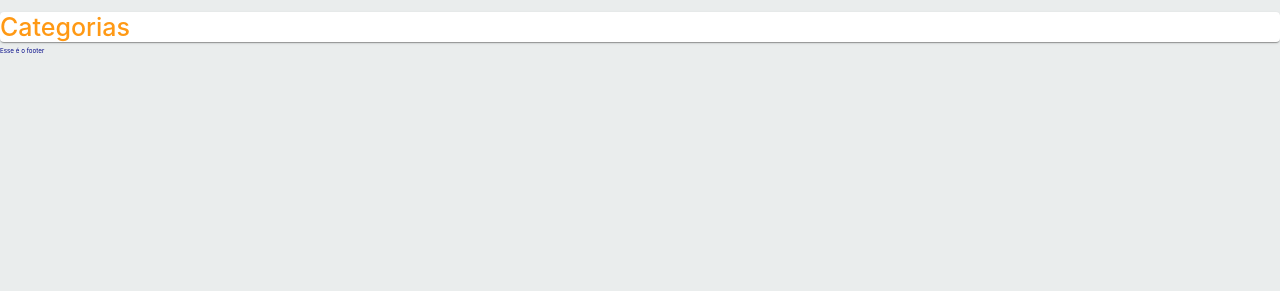
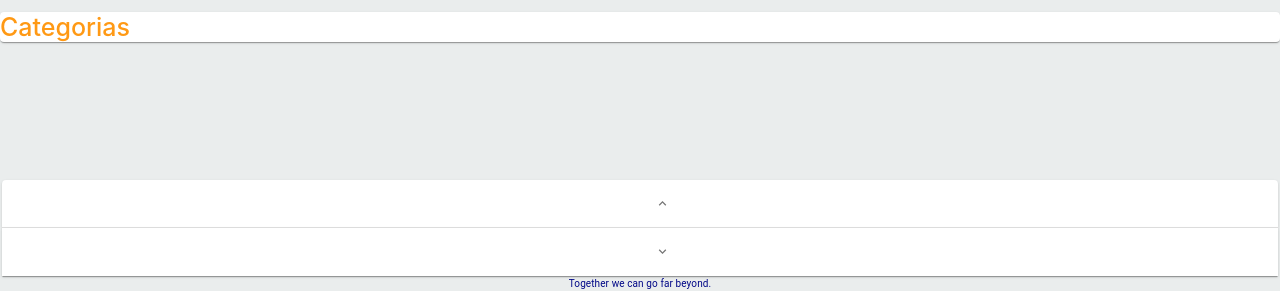
Before and after one commit to Cayama/cayama, a Next.js app in the folder front-end/: page / in a window 1280 px wide. Shown: the part 494-785 px from the top of the page. Built offline with nearby package versions, Linux system fonts and the light colour scheme.

Commit message:
Man I hate css

```diff
--- /dev/null
+++ b/front-end/src/components/Link/index.js
@@ -0,0 +1,46 @@
+import React from 'react';
+import PropTypes from 'prop-types';
+import Link from '../../infra/components/link';
+import Typography from '@material-ui/core/Typography';
+import { LinkContainer } from './styles';
+
+
+function SimpleLink({ variant, color, href, text }) {
+  return (
+    <Link href={href}>
+      <Typography variant={variant} color={color}>{text}</Typography>
+    </Link>
+  );
+}
+
+function MultiLink({ linkArray }) {
+  return (
+    <LinkContainer>
+      {linkArray.map(({ variant, color, href, text }) => (
+        <Link href={href}>
+          <Typography variant={variant} color={color}>{text}</Typography>
+        </Link>
+      ))}
+    </LinkContainer>
+  );
+}
+
+MultiLink.propTypes = {
+  linkArray: PropTypes.arrayOf(
+    PropTypes.shape({
+      variant: PropTypes.string,
+      color: PropTypes.string,
+      href: PropTypes.string.isRequired,
+      text: PropTypes.string,
+    }),
+  ),
+}
+
+SimpleLink.propTypes = {
+  variant: PropTypes.string,
+  color: PropTypes.string,
+  href: PropTypes.string.isRequired,
+  text: PropTypes.string,
+}
+
+export { SimpleLink, MultiLink };
--- /dev/null
+++ b/front-end/src/components/Link/styles.js
@@ -0,0 +1,10 @@
+import styled from 'styled-components';
+
+const LinkContainer = styled.div`
+  cursor: pointer;
+  a {
+    text-decoration: none;
+  }
+`
+
+export { LinkContainer };
--- a/front-end/src/components/accordion/index.js
+++ b/front-end/src/components/accordion/index.js
@@ -5,6 +5,10 @@ import AccordionSummary from '@material-ui/core/AccordionSummary';
 import AccordionDetails from '@material-ui/core/AccordionDetails';
 import Typography from '@material-ui/core/Typography';
 import ExpandMoreIcon from '@material-ui/icons/ExpandMore';
+import ExpandLessIcon from '@material-ui/icons/ExpandLess';
+import { MultiLink } from '../Link';
+import { ContainerColumn } from '../dataGrid';
+import { LinkcontainerAccordion } from './styles';
 
 const useStyles = makeStyles((theme) => ({
   root: {
@@ -13,6 +17,17 @@ const useStyles = makeStyles((theme) => ({
   heading: {
     fontSize: theme.typography.pxToRem(15),
     fontWeight: theme.typography.fontWeightRegular,
+  },
+  acordionContainer: {
+    display: 'flex',
+    justifyContent: 'center',
+    alignItems: 'center',
+    flexDirection: 'column',
+  },
+  accordionSummary: {
+    padding: 0,
+    width: '60px !important',
+    height: '5px !important',
   },
 }));
 
@@ -39,4 +54,49 @@ function SimpleAccordion({ title, text }) {
   );
 }
 
-export { SimpleAccordion };
+function MultiLinkSimpleAccordion({ linkArray, inverted }) {
+  const classes = useStyles();
+
+  return (
+    <Accordion className={classes.acordionContainer}>
+      <AccordionSummary
+        className={classes.accordionSummary}
+        expandIcon={(inverted) ? <ExpandLessIcon /> : <ExpandMoreIcon />}
+      >
+      </AccordionSummary>
+      <AccordionDetails>
+        <LinkcontainerAccordion>
+          <ContainerColumn>
+            <MultiLink linkArray={linkArray} />
+          </ContainerColumn>
+        </LinkcontainerAccordion>
+      </AccordionDetails>
+    </Accordion>
+  );
+}
+
+function MultiLinkComplexAccordion({ linkArray, inverted }) {
+  const classes = useStyles();
+
+  return (
+    <Accordion className={classes.acordionContainer}>
+      <AccordionSummary
+        className={classes.accordionSummary}
+        expandIcon={(inverted) ? <ExpandLessIcon /> : <ExpandMoreIcon />}
+      >
+      </AccordionSummary>
+      <AccordionDetails>
+        {linkArray.map((e) => (
+          <LinkcontainerAccordion>
+            <ContainerColumn>
+              <Typography variant='body1' color='blue'>{e.name}</Typography>
+              <MultiLink linkArray={e.links} />
+            </ContainerColumn>
+          </LinkcontainerAccordion>
+        ))}
+      </AccordionDetails>
+    </Accordion>
+  );
+}
+
+export { SimpleAccordion, MultiLinkSimpleAccordion, MultiLinkComplexAccordion };
--- /dev/null
+++ b/front-end/src/components/accordion/styles.js
@@ -0,0 +1,9 @@
+import styled from 'styled-components';
+
+const LinkcontainerAccordion = styled.div`
+  display: flex;
+  flex-direction: row;
+  padding: 20px 40px 20px 40px;
+`;
+
+export { LinkcontainerAccordion };
--- a/front-end/src/components/copyRight/index.js
+++ b/front-end/src/components/copyRight/index.js
@@ -1,15 +1,19 @@
 import Link from '../../infra/components/link';
+import { makeStyles } from '@material-ui/core/styles';
 import Typography from '@material-ui/core/Typography';
+import { CopyrightContainer } from './styles';
 
 function Copyright() {
   return (
     <Typography variant="body2" color="textSecondary" align="center">
-      {'Copyright © '}
-      <Link color="inherit" href="https://cayama.com.br/">
-        Cayama Marketplace
-      </Link>{' '}
-      {new Date().getFullYear()}
-      {'.'}
+      <CopyrightContainer>
+        {'Copyright ©'}
+        <Link color="inherit" href="https://cayama.com.br/">
+          Cayama Marketplace
+        </Link>{' '}
+        {new Date().getFullYear()}
+        {'.'}
+      </CopyrightContainer>
     </Typography>
   );
 }
--- /dev/null
+++ b/front-end/src/components/copyRight/styles.js
@@ -0,0 +1,11 @@
+import styled from 'styled-components';
+
+const CopyrightContainer = styled.div`
+  display: flex;
+  flex-direction: row;
+  align-itens: center !important;
+  text-align: center !important;
+  padding: 0 10px 0 10px;
+`;
+
+export { CopyrightContainer };
--- a/front-end/src/patterns/footer/index.js
+++ b/front-end/src/patterns/footer/index.js
@@ -1,11 +1,106 @@
 import React from 'react';
 import PropTypes from 'prop-types';
+import Typography from '@material-ui/core/Typography';
+import { MyFooter, FooterContainer, CopyrightContainer } from './styles';
+import { Copyright } from '../../components/copyRight';
+import { MultiLinkSimpleAccordion, MultiLinkComplexAccordion } from '../../components/accordion';
+
+const arrtest1 = [
+  {
+    color: 'inherit',
+    href: 'https://www.cayama.com.br/',
+    text: 'Cayama Marketplace',
+    variant: 'body2',
+  }
+];
+
+const arrtest3 = [
+  { name:'Jafet', links: [
+    {
+      color: 'inherit',
+      href: 'https://www.cayama.com.br/',
+      text: 'Cayama Marketplace',
+      variant: 'body2',
+    },
+    {
+      color: 'inherit',
+      href: 'https://www.cayama.com.br/',
+      text: 'Cayama Marketplace',
+      variant: 'body2',
+    },
+  ]},
+  { name:'Jafet2', links: [
+    {
+      color: 'inherit',
+      href: 'https://www.cayama.com.br/',
+      text: 'Cayama Marketplace',
+      variant: 'body2',
+    }
+  ]},
+  { name:'Jafet3', links: [
+    {
+      color: 'inherit',
+      href: 'https://www.cayama.com.br/',
+      text: 'Cayama Marketplace',
+      variant: 'body2',
+    },
+    {
+      color: 'inherit',
+      href: 'https://www.cayama.com.br/',
+      text: 'Cayama Marketplace',
+      variant: 'body2',
+    },
+    {
+      color: 'inherit',
+      href: 'https://www.cayama.com.br/',
+      text: 'Cayama Marketplace',
+      variant: 'body2',
+    },
+    {
+      color: 'inherit',
+      href: 'https://www.cayama.com.br/',
+      text: 'Cayama Marketplace',
+      variant: 'body2',
+    },
+    {
+      color: 'inherit',
+      href: 'https://www.cayama.com.br/',
+      text: 'Cayama Marketplace',
+      variant: 'body2',
+    },
+  ]},
+  { name:'Jafet3', links: [
+    {
+      color: 'inherit',
+      href: 'https://www.cayama.com.br/',
+      text: 'Cayama Marketplace',
+      variant: 'body2',
+    },
+    {
+      color: 'inherit',
+      href: 'https://www.cayama.com.br/',
+      text: 'Cayama Marketplace',
+      variant: 'body2',
+    },
+    {
+      color: 'inherit',
+      href: 'https://www.cayama.com.br/',
+      text: 'Cayama Marketplace',
+      variant: 'body2',
+    },
+  ]},
+];
 
 function Footer({ children }) {
   return (
-    <footer>
-      Esse é o footer
-    </footer>
+    <MyFooter>
+      <MultiLinkSimpleAccordion linkArray={arrtest1} inverted={true}/>
+      <MultiLinkComplexAccordion linkArray={arrtest3} inverted={false}/>
+      <FooterContainer>
+        <Typography variant="body1">Together we can go far beyond.</Typography>
+        <Copyright />
+      </FooterContainer>
+    </MyFooter>
   );
 }
 
--- /dev/null
+++ b/front-end/src/patterns/footer/styles.js
@@ -0,0 +1,22 @@
+import styled from 'styled-components';
+import { ContainerRow } from '../../components/dataGrid';
+
+const MyFooter = styled.footer`
+  backgroundColor: grey;
+  bottom: 0;
+  left: 0;
+  bottom: 0px;
+  marginTop: auto;
+  padding: 3px 2px;
+  position: fixed;
+  width: 100%;
+`;
+
+const FooterContainer = styled(ContainerRow)`
+  flex-direction: column;
+  justify-content: center;
+  align-itens: center;
+  width: 100%;
+`;
+
+export { MyFooter, FooterContainer };
```
